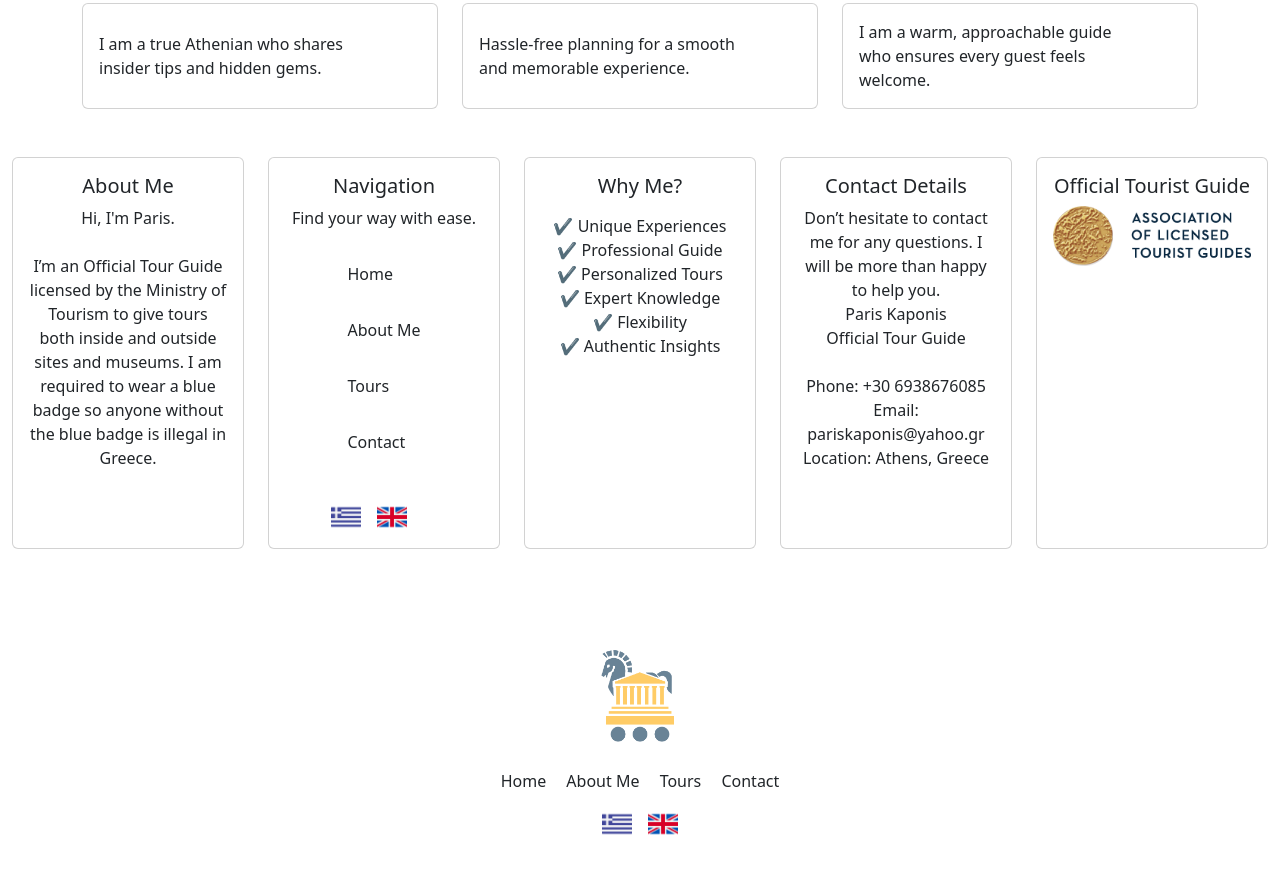
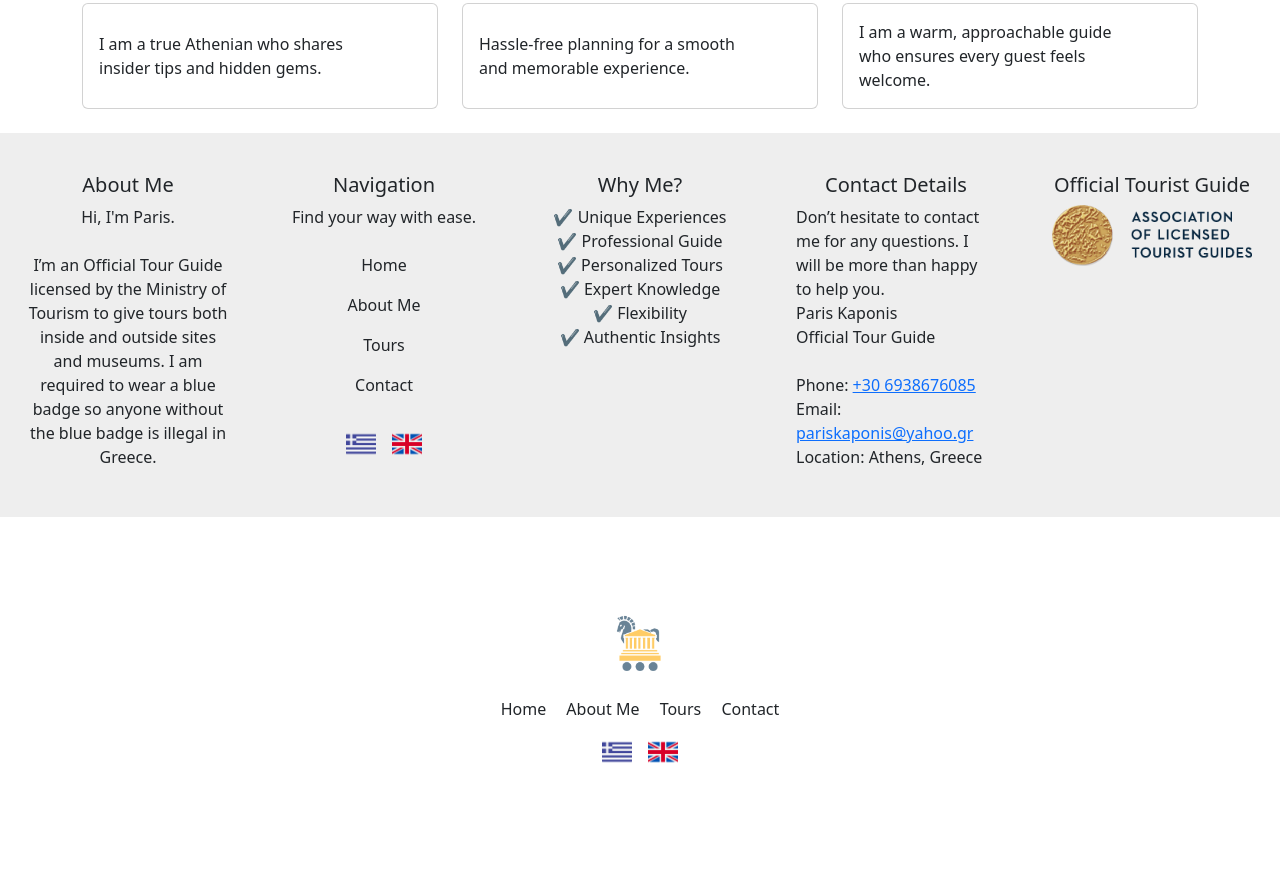
Before and after one commit to SahjiTP97/sahjitp97.github.io, a plain HTML site: page paris/index.html in a window 1280 px wide. Shown: the part 3679-4552 px from the top of the page. After the commit the page ends 4494 px from the top, so only its background shows below. Drawn offline with nearby package versions, Linux system fonts and the light colour scheme.

Commit message:
Kaponis test

```diff
--- a/paris/index.html
+++ b/paris/index.html
@@ -24,7 +24,7 @@
             <button id="closeMenu" class="btn-close position-absolute top-0 end-0 m-3"></button>
             <ul class="nav flex-column text-start">
                 <li class="nav-item mb-3">
-                    <a href="Home.html" class="nav-link text-dark">Home</a>
+                    <a href="index.html" class="nav-link text-dark">Home</a>
                 </li>
                 <li class="nav-item mb-3">
                     <a href="About.html" class="nav-link text-dark">About Me</a>
@@ -325,35 +325,35 @@
     </div>
 </section>
 
-<section class="container-fluid my-5">
+<section class="container-fluid my-5 pb-3" style="background-color: #eee;">
     <div class="row g-4">
         <!-- About Me Card -->
         <div class="col">
-            <div class="card p-3 text-center">
-                <h5 class="card-title">About Me</h5>
-                <p class="card-text">Hi, I'm Paris.<br><br> I’m an Official Tour Guide licensed by the Ministry of Tourism to give tours both inside and outside sites and museums. I am required to wear a blue badge so anyone without the blue badge is illegal in Greece.</p>
+            <div class="p-3 text-center">
+                <h5>About Me</h5>
+                <p>Hi, I'm Paris.<br><br> I’m an Official Tour Guide licensed by the Ministry of Tourism to give tours both inside and outside sites and museums. I am required to wear a blue badge so anyone without the blue badge is illegal in Greece.</p>
             </div>
         </div>
         <!-- Navigation Card -->
-        <div class="col">
-            <div class="card p-3 text-center">
-                <h5 class="card-title">Navigation</h5>
-                <p class="card-text">Find your way with ease.</p>
+        <div class="col-12 col-md">
+            <div class="p-3 text-center">
+                <h5>Navigation</h5>
+                <p>Find your way with ease.</p>
                 <div class="d-flex justify-content-center gap-2 mt-2">
-                    <ul class="nav flex-column text-start">
-                        <li class="nav-item mb-3">
+                    <ul class="nav flex-column text-center">
+                        <li class="nav-item">
                             <a href="Home.html" class="nav-link text-dark">Home</a>
                         </li>
-                        <li class="nav-item mb-3">
+                        <li class="nav-item">
                             <a href="About.html" class="nav-link text-dark">About Me</a>
                         </li>
-                        <li class="nav-item mb-3">
+                        <li class="nav-item">
                             <a href="Tours.html" class="nav-link text-dark">Tours</a>
                         </li>
-                        <li class="nav-item mb-3">
+                        <li class="nav-item">
                             <a href="Contact.html" class="nav-link text-dark">Contact</a>
                         </li>
-                        <li class="nav-item d-flex gap-3 mt-4">
+                        <li class="nav-item d-flex gap-3 mt-4 justify-content-center">
                             <a href="lang-gr.html">
                                 <img src="resources/greece.png" alt="Greek" style="width: 30px; height: 30px;">
                             </a>
@@ -366,9 +366,9 @@
             </div>
         </div>
         <!-- Why Me Card -->
-        <div class="col">
-            <div class="card p-3 text-center">
-                <h5 class="card-title">Why Me?</h5>
+        <div class="col-12 col-md">
+            <div class="p-3 text-center">
+                <h5>Why Me?</h5>
                 <ul class="list-unstyled mt-2">
                     <li>✔ Unique Experiences</li>
                     <li>✔ Professional Guide</li>
@@ -380,23 +380,23 @@
             </div>
         </div>
         <!-- Contact Details Card -->
-        <div class="col">
-            <div class="card p-3 text-center">
-                <h5 class="card-title">Contact Details</h5>
-                <p class="card-text">
-					Don’t hesitate to contact me for any questions. I will be more than happy to help you.<br>
-					Paris Kaponis<br>
-					Official Tour Guide<br><br>
-                    Phone: +30 6938676085<br>
-                    Email: pariskaponis@yahoo.gr<br>
+        <div class="col-12 col-md">
+            <div class="p-3">
+                <h5 class="text-center">Contact Details</h5>
+                <p>
+Don’t hesitate to contact me for any questions. I will be more than happy to help you.<br>
+Paris Kaponis<br>
+Official Tour Guide<br><br>
+                    Phone: <a href="tel:+306938676085">+30 6938676085</a><br>
+                    Email: <a href="mailto:pariskaponis@yahoo.gr">pariskaponis@yahoo.gr</a><br>
                     Location: Athens, Greece
                 </p>
             </div>
         </div>
         <!-- Official Tourist Guide Card -->
-        <div class="col">
-            <div class="card p-3 text-center">
-                <h5 class="card-title">Official Tourist Guide</h5>
+        <div class="col-12 col-md">
+            <div class="p-3 text-center">
+                <h5>Official Tourist Guide</h5>
                 <a href="https://www.tourist-guides.gr/Guide/kaponis-paris/en-GB">
                     <img src="resources/logo_association.png" alt="Tourist Guide" class="img-fluid" style="width: 200px; height: auto;">
                 </a>
@@ -405,15 +405,14 @@
     </div>
 </section>
 
-
 <footer class="container text-center py-5">
     <!-- Logo -->
     <div class="mb-4">
-        <img src="resources/logo2.png" alt="Logo" class="img-fluid" style="width: 100px; height: auto;">
+        <img src="resources/logo2.png" alt="Logo" class="img-fluid" style="width: 60px; height: auto;">
     </div>
     <!-- Navigation Links -->
     <div class="mb-3">
-        <a href="Home.html" class="text-decoration-none text-dark mx-2">Home</a>
+        <a href="index.html" class="text-decoration-none text-dark mx-2">Home</a>
         <a href="About.html" class="text-decoration-none text-dark mx-2">About Me</a>
         <a href="Tours.html" class="text-decoration-none text-dark mx-2">Tours</a>
         <a href="Contact.html" class="text-decoration-none text-dark mx-2">Contact</a>
```
Also changed, not shown: paris/About.html (+31 -31 lines), paris/Contact.html (+30 -30 lines), paris/Tours.html (+32 -32 lines), paris/styles.css (line endings or trailing spaces).
